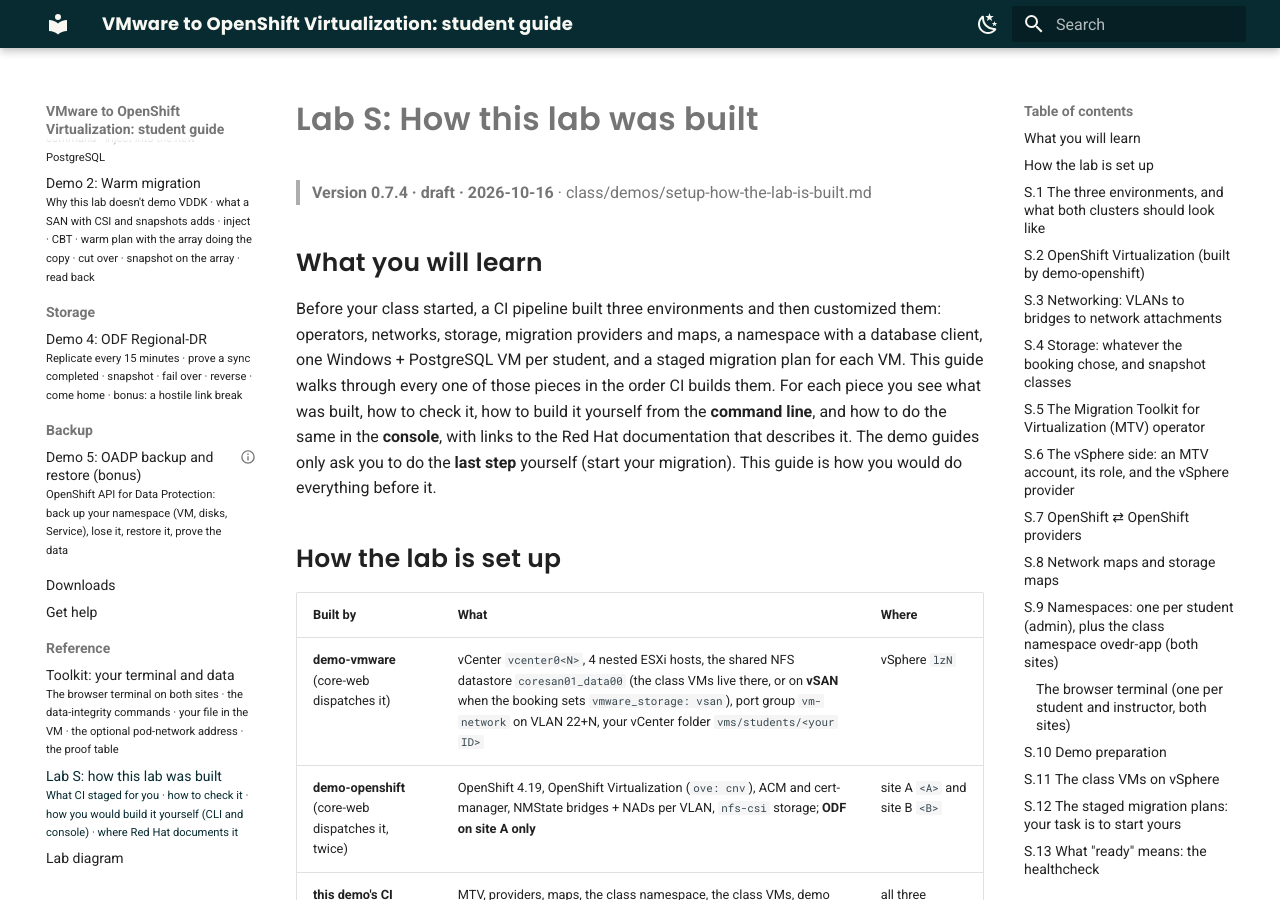
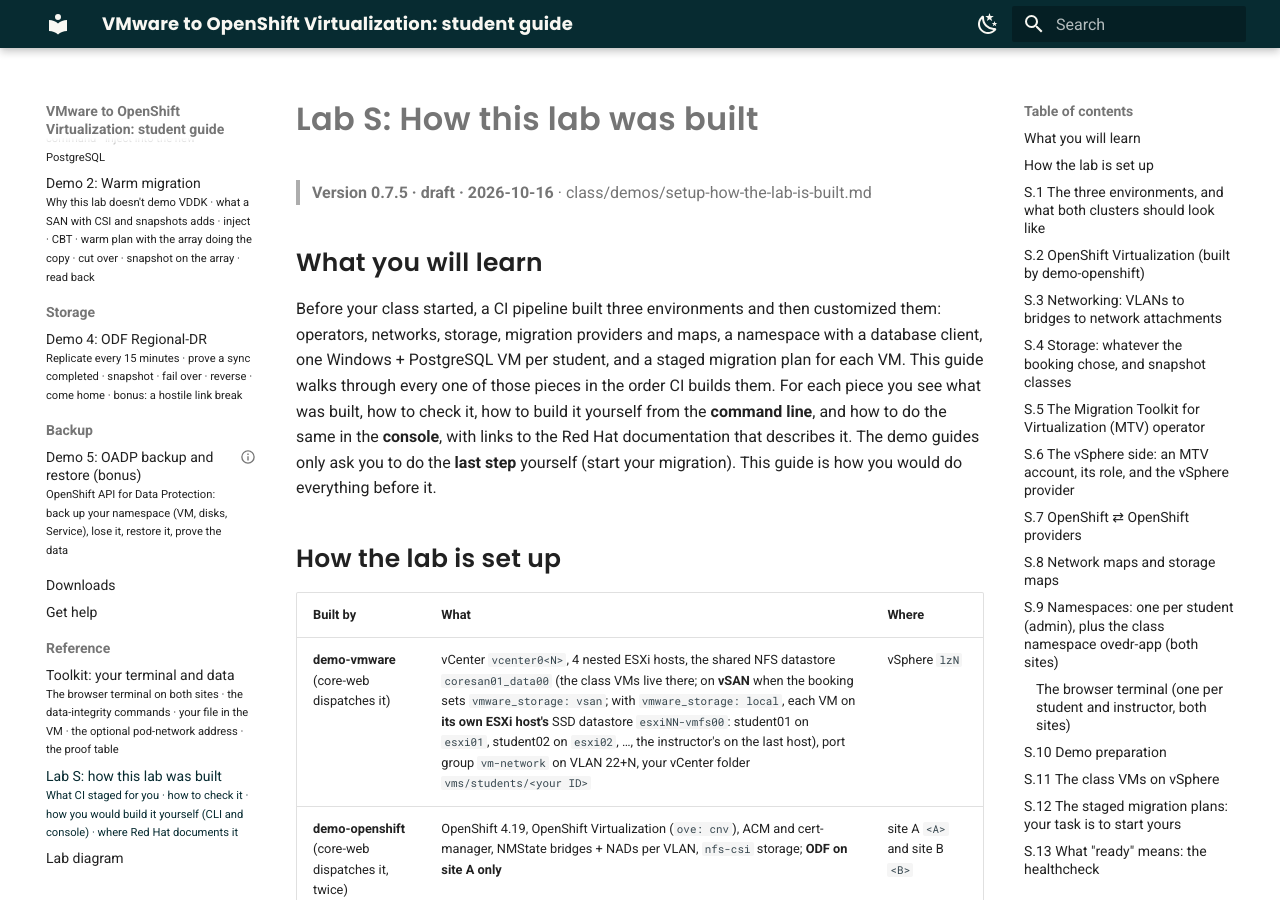
Before and after one commit to paragonmicro-lab/demo-0024-public, an MkDocs documentation site: the page built from docs/demos/setup-how-the-lab-is-built.md, in a window 1280 px wide and 900 px high. Built offline with MkDocs 1.6.1 and Material for MkDocs 9.7.7, drawn with Linux system fonts in a browser that asks for light colours; some of the changed text lies outside the part shown.

Commit message:
class @ demo-openshift-ove c5f25b9948e6

````diff
--- a/docs/demos/setup-how-the-lab-is-built.md
+++ b/docs/demos/setup-how-the-lab-is-built.md
@@ -1,13 +1,13 @@
 ---
 title: "Lab S — How this lab was built: every operator and customization, by command line and by console"
 subtitle: "What CI staged for you · how to check it · how you would build it yourself (CLI and console) · where Red Hat documents it"
-version: 0.7.4
+version: 0.7.5
 date: 2026-10-15
 ---
 
 # Lab S: How this lab was built
 
-> **Version 0.7.4 · draft · 2026-10-16** · class/demos/setup-how-the-lab-is-built.md
+> **Version 0.7.5 · draft · 2026-10-16** · class/demos/setup-how-the-lab-is-built.md
 
 ## What you will learn
 
@@ -22,7 +22,7 @@
 
 | Built by | What | Where |
 |---|---|---|
-| **demo-vmware** (core-web dispatches it) | vCenter `vcenter0<N>`, 4 nested ESXi hosts, the shared NFS datastore `coresan01_data00` (the class VMs live there, or on **vSAN** when the booking sets `vmware_storage: vsan`), port group `vm-network` on VLAN 22+N, your vCenter folder `vms/students/<your ID>` | vSphere `lzN` |
+| **demo-vmware** (core-web dispatches it) | vCenter `vcenter0<N>`, 4 nested ESXi hosts, the shared NFS datastore `coresan01_data00` (the class VMs live there; on **vSAN** when the booking sets `vmware_storage: vsan`; with `vmware_storage: local`, each VM on **its own ESXi host's** SSD datastore `esxiNN-vmfs00`: student01 on `esxi01`, student02 on `esxi02`, …, the instructor's on the last host), port group `vm-network` on VLAN 22+N, your vCenter folder `vms/students/<your ID>` | vSphere `lzN` |
 | **demo-openshift** (core-web dispatches it, twice) | OpenShift 4.19, OpenShift Virtualization (`ove: cnv`), ACM and cert-manager, NMState bridges + NADs per VLAN, `nfs-csi` storage; **ODF on site A only** | site A `<A>` and site B `<B>` |
 | **this demo's CI** (`customize`, sections S.5–S.12) | MTV, providers, maps, the class namespace, the class VMs, demo prep, the staged plans | all three |
 | **you** | start your own migration plan (Demo 1 / 1b), then everything in the demo guides | |
@@ -445,7 +445,7 @@
 |---|---|---|
 | `ovedr-vcenter0<N>-net` | vSphere `vm-network` → **pod** network | works everywhere; the VM gets a new, cluster-internal address |
 | `ovedr-vcenter0<N>-net-bridge` | vSphere `vm-network` → **multus** `default/vmnet<22+N>` | the VM stays on its VLAN and **keeps its own address**. Created only when the NAD's bridge is **Available** |
-| `ovedr-vcenter0<N>-storage` | datastore `coresan01_data00`, plus the **vSAN** datastore on a `vmware_storage: vsan` booking → **this site's** class | site A: `ocs-storagecluster-ceph-rbd-virtualization`; site B: `nfs-csi` |
+| `ovedr-vcenter0<N>-storage` | datastore `coresan01_data00`, plus the **vSAN** datastore (`vmware_storage: vsan`) or every host's `esxiNN-vmfs00` (`vmware_storage: local`) → **this site's** class | site A: `ocs-storagecluster-ceph-rbd-virtualization`; site B: `nfs-csi` |
 | `ovedr-ocp-<peer>-net` | pod → pod, plus each VLAN NAD present on **both** sites → the same NAD | OVE ⇄ OVE |
 | `ovedr-ocp-<peer>-storage` | **the peer's** class → **this** site's class | OVE ⇄ OVE converts ODF ⇄ NFS: the disks are copied into the destination's storage |
 
@@ -679,7 +679,7 @@
 ```bash
 export GOVC_URL="https://vcenter0$N.$DOMAIN"                 # credentials from your vault
 F=/datacenter01/vm/vms/ovedr; POOL="/datacenter01/host/cluster-lz$N/Resources"; ISO_DS=coresan01_data00
-DS=coresan01_data00            # the VM's datastore: on a vmware_storage=vsan booking, the vSAN one (govc datastore.info)
+DS=coresan01_data00            # the VM's datastore: vsan → the vSAN one; local → its host's esxiNN-vmfs00 (add -host)
 govc vm.create -on=false -folder "$F" -pool "$POOL" -ds "$DS" -c 4 -m 8192 -g windows2019srvNext_64Guest \
   -firmware bios -net vm-network -net.adapter e1000e -disk.controller lsilogic-sas -disk 32GB \
   -iso '<path of the Windows ISO>' -iso-datastore "$ISO_DS" my-win-pg
````
Also changed, not shown: docs/demos/lab-diagram.md (+3 -3 lines).
